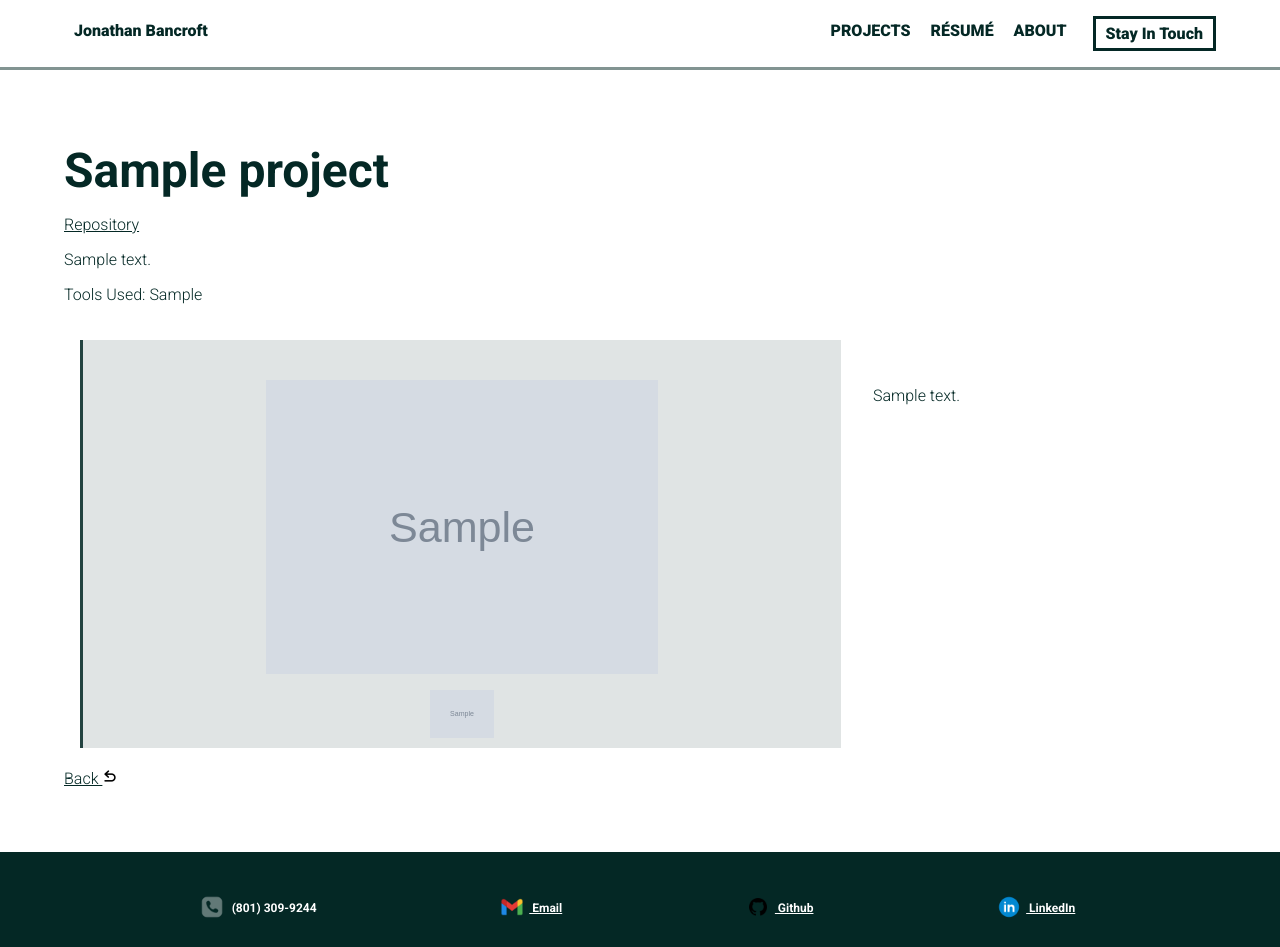
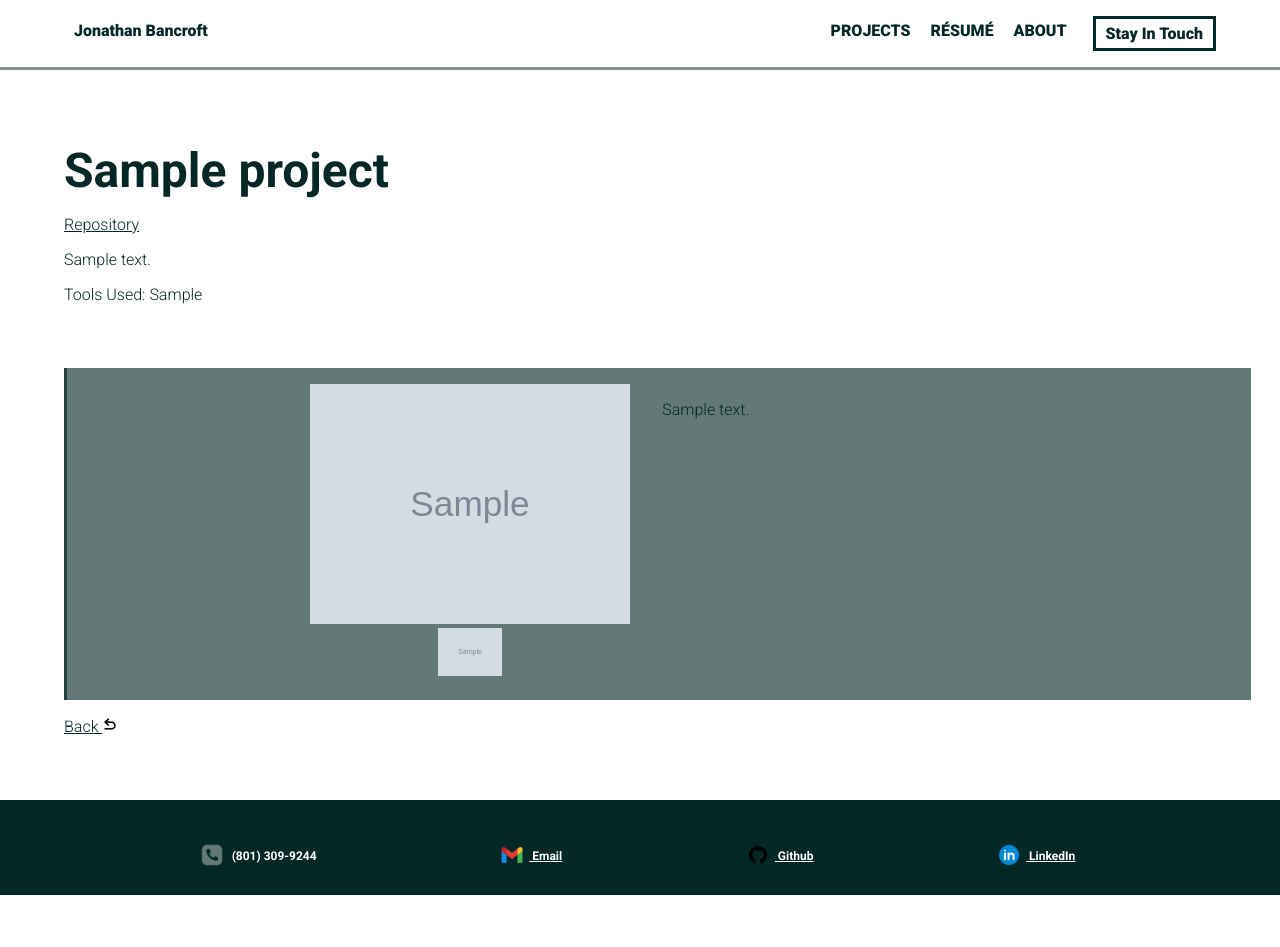
Before and after one commit to JonBancroft/personalWebsite, a Django app: page /projects/1/ in a window 1280 px wide. After the commit the page ends 895 px from the top, so only its background shows below. Run offline with Django 5.2, Linux system fonts and the light colour scheme; tables that the repository leaves empty hold one stand-in row (values such as "Sample post"); grey boxes marked "Sample" are stand-in pictures.

Commit message:
image gallery is less bad

```diff
--- a/aboutMe/templates/project.html
+++ b/aboutMe/templates/project.html
@@ -5,8 +5,8 @@
 	<a href="{{ project.repo_link }}" id="repo-link">Repository</a>
 	<p>{{ project.description }}</p>
 	<p>Tools Used: {{ project.tools }}</p>
-	<div id="image-display">
-		<div id="image-selector" class="info-box">
+	<div id="image-display" class="info-box">
+		<div id="image-selector">
 			<img src={{ gallery_images.0.image.url }} id="main-image" class="selectable">
 			<div id="image-bar">
 				{% for image in gallery_images %}
@@ -17,7 +17,7 @@
 		<p id="image-description"></p>
 	</div>
 
-	<div id="myModal" class="modal">
+	<div id="my-modal" class="modal">
 		<div class="modal-content">
 			<span class="close">&times;</span>
 			<img src={{ gallery_images.0.image.url }} id="modal-image">
--- a/aboutMe/templates/resume.html
+++ b/aboutMe/templates/resume.html
@@ -1,8 +1,8 @@
 {% include "header.html" %}
 <main>
-  <a href="/static/Jonathan_Bancroft_Resume.pdf" download>
+  <!-- <a href="/static/Jonathan_Bancroft_Resume.pdf" download>
     <p>⭳ pdf download</p>
-  </a>
+  </a> -->
   <embed src="/static/Jonathan_Bancroft_Resume.pdf" width="800px" height="1000px"/>
 </main>
 {% include "footer.html" %}
--- a/aboutMe/views.py
+++ b/aboutMe/views.py
@@ -1,15 +1,16 @@
 from django.shortcuts import render
+from django.core.serializers import serialize
 from . import models
 
 # Create your views here.
 def home(request):
-    projects = models.Project.objects.all()[:3]
+    projects = models.Project.objects.all().order_by("-priority")[:3]
     return render(request, "index.html", {'title': 'Jon Bancroft',
                                           'projects': projects})
 
 
 def all_projects(request):
-    projects = models.Project.objects.all()
+    projects = models.Project.objects.all().order_by("-priority")
     return render(request, "projects.html", {'title': 'Projects',
                                              'projects': projects})
 
@@ -17,6 +18,7 @@ def all_projects(request):
 def project(request, project_id):
     project = models.Project.objects.filter(id=project_id).first()
     gallery_images = models.GalleryImage.objects.filter(project=project).all()
+
     return render(request, "project.html", {'title': project.name,
                                             'project': project,
                                             'gallery_images': gallery_images})
--- a/static/main.css
+++ b/static/main.css
@@ -7,7 +7,6 @@
 }
 
 body, html {
-	min-height: 100%;
 	margin: 0;
 	padding: 0;
 }
@@ -229,14 +228,6 @@ footer img {
   background-color: rgba(0,0,0,0.4);
 }
 
-.modal-content {
-  background-color: #fefefe;
-  margin: 15% auto;
-  padding: 20px;
-  border: 1px solid #888;
-  width: 80%;
-}
-
 .close {
   color: #aaa;
   float: right;
@@ -254,18 +245,26 @@ footer img {
 #image-display {
 	display: flex;
 	flex-direction: row;
-	justify-content: space-between;
-	align-items: center;
+	justify-content: center;
+	align-items: start;
 	width: 100%;
-	height: 25rem;
 	padding: 1rem;
-	box-sizing: border-box;
-	margin-top: 3rem;
+	margin-top: 4rem;
+	background-color: #627977;
+}
+
+#image-selector {
+	display: flex;
+	flex-direction: column;
+	margin: 0 2rem 0 0;
+	max-width: 50%;
+	max-height: 50%;
 }
 
 #main-image {
-	height: 80%;
-	margin: 2rem auto 0;
+	width: 100%;
+	max-height: 15rem;
+	margin: 0;
 }
 
 .selectable:hover {
@@ -277,16 +276,23 @@ footer img {
 	padding-bottom: 4px;
 	display: flex;
 	flex-direction: row;
-	justify-content: center;
-	width: 100%;
-	height: 3rem;
-	margin-bottom: 2rem;
-	height: 30%
+	margin: 4px 0;
+	height: 30%;
+	overflow-x: auto;
 }
 
 #image-bar img {
 	height: 3rem;
-	margin: 1rem 4px 0;
+	margin: 0 4px;
+}
+
+/* workaround, justify-content: center; doesn't work with overflow scroll bar*/
+#image-bar img:first-child {
+	margin-left: auto;
+}
+
+#image-bar img:last-child {
+	margin-right: auto;
 }
 
 #modal-image {
@@ -295,14 +301,6 @@ footer img {
 
 #image-description {
 	width:30%;
+	max-height: 20rem;
 	overflow-y:auto;
-	margin:1rem 1rem 1rem 2rem;
-	height: 90%;
 }
-
-#image-selector {
-	width: 70%;
-	height: 100%;
-	display: flex;
-	flex-direction: column;
-}
--- a/static/modal.js
+++ b/static/modal.js
@@ -1,5 +1,5 @@
 document.addEventListener('DOMContentLoaded', function() {
-  var modal = document.getElementById("myModal");
+  var modal = document.getElementById("my-modal");
   var mainImage = document.getElementById("main-image");
   var modalImage = document.getElementById("modal-image");
   var span = document.getElementsByClassName("close")[0];
@@ -10,9 +10,9 @@ document.addEventListener('DOMContentLoaded', function() {
   selectedImage.setAttribute("id", "selected");
   imageDescription.innerHTML = selectedImage.getAttribute("description");
 
-  // When the user clicks on the button, open the modal
+  // When the user clicks on the main image, open the modal
   mainImage.onclick = function() {
-    modal.style.display = "block";
+    modal.style.display = "flex";
   }
 
   // When the user clicks on <span> (x), close the modal
@@ -44,4 +44,8 @@ document.addEventListener('DOMContentLoaded', function() {
       imageDescription.innerHTML = selectedImage.getAttribute("description");
     }
   });
+
+  window.addEventListener('resize', () => {
+
+  }, true);
 });
```
